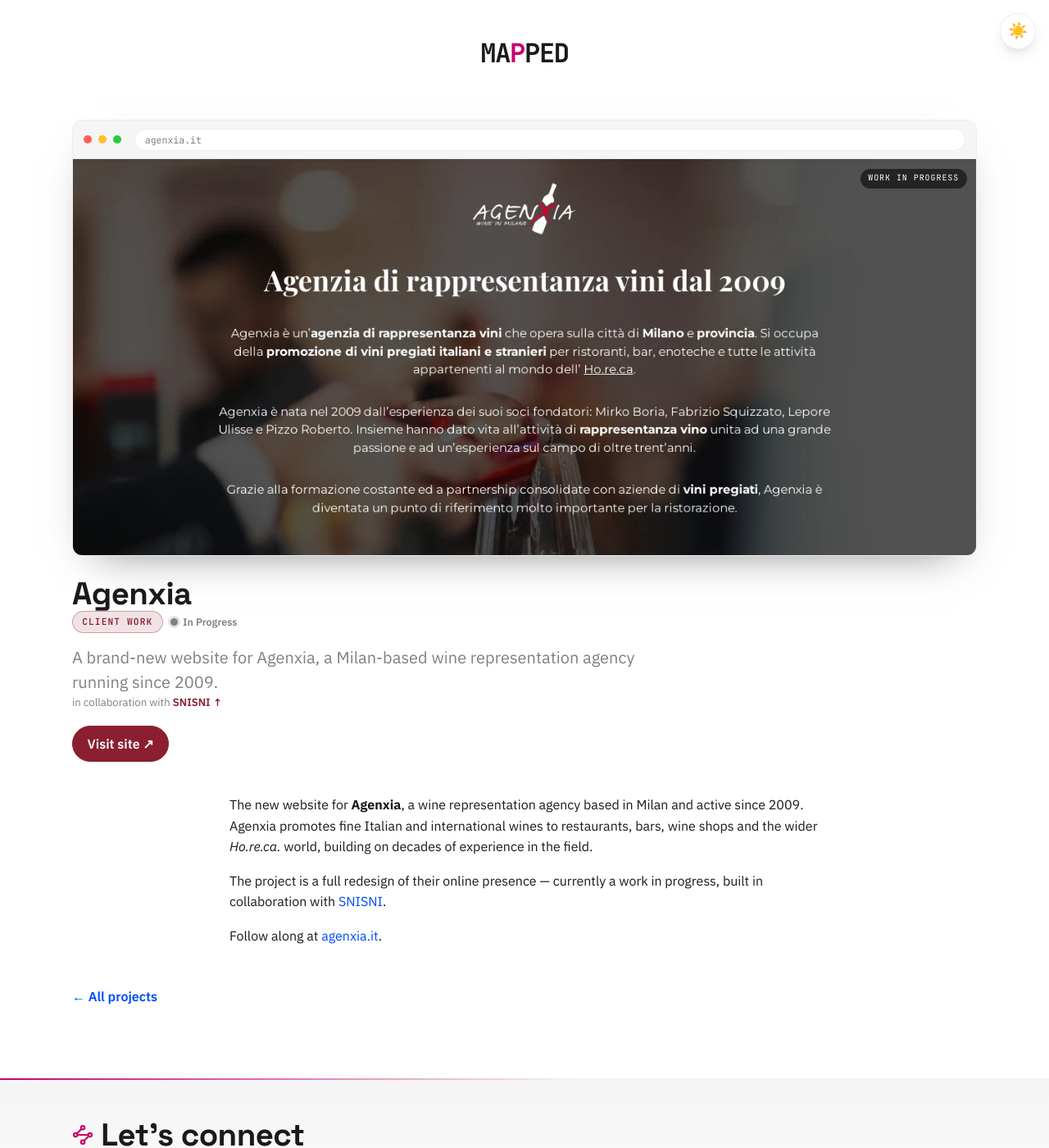
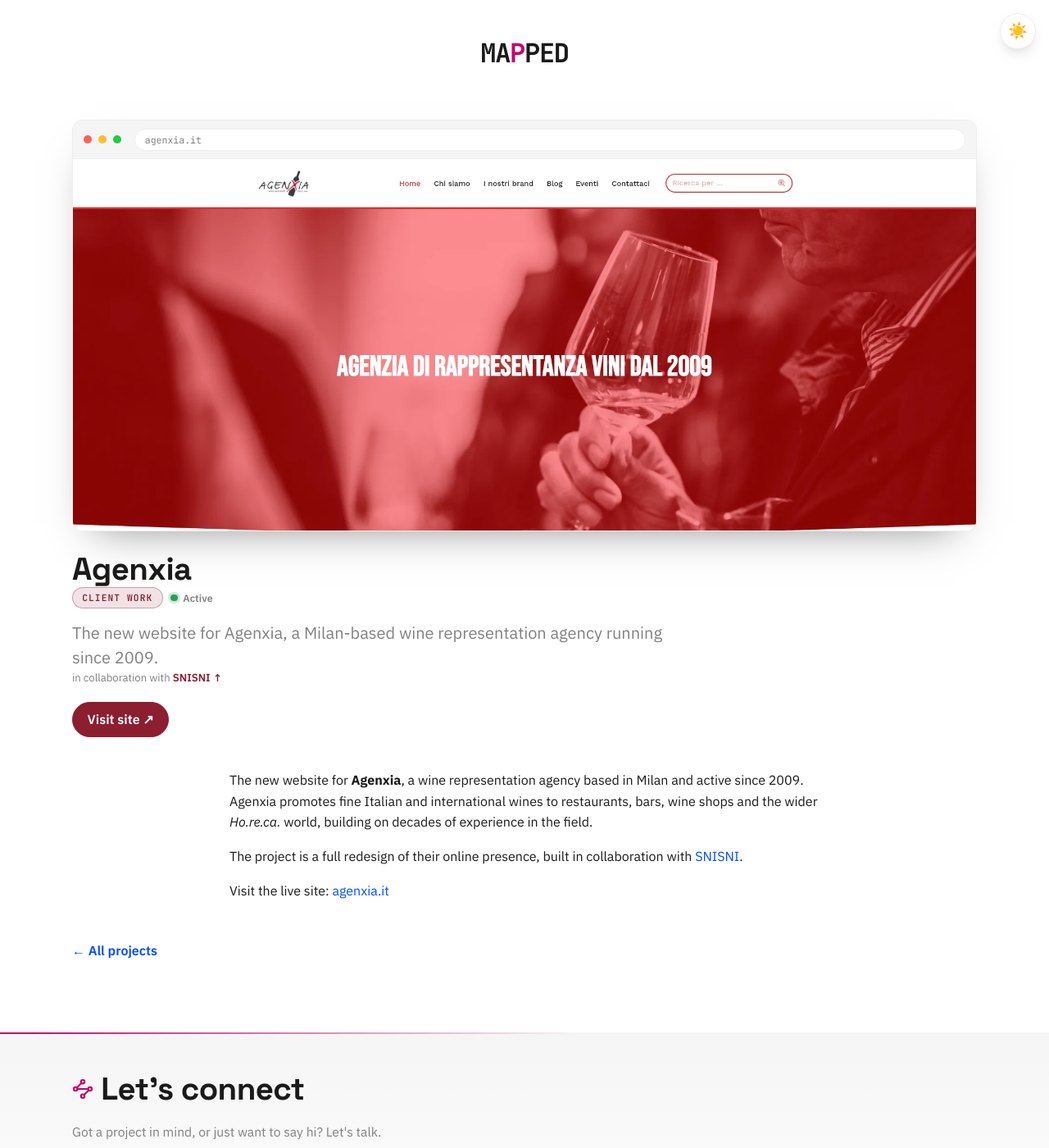
Before and after one commit to Matt0472/mapped, a Jekyll site: the page built from _projects/agenxia.md, in a window 1280 px wide and 1400 px high. Shown: the whole window at 82% size. Built offline with Jekyll 4.4.1, drawn with Linux system fonts in a browser that asks for light colours.

Commit message:
Mark Agenxia project as released
Swap the work-in-progress screenshot for a capture of the live site,
drop the "work in progress" badge and set status to active.

Co-Authored-By: Claude Opus 5.5 <noreply@anthropic.com>

```diff
--- a/_projects/agenxia.md
+++ b/_projects/agenxia.md
@@ -1,13 +1,12 @@
 ---
 title: "Agenxia"
-description: "A brand-new website for Agenxia, a Milan-based wine representation agency running since 2009."
+description: "The new website for Agenxia, a Milan-based wine representation agency running since 2009."
 screenshot: "/assets/images/projects/agenxia-screenshot.webp"
 brand_color: "#8b1e2f"
 featured: true
 order: 3
 category: "client work"
-status: "in progress"
-badge: "work in progress"
+status: "active"
 external_url: "https://agenxia.it/"
 collaborator_name: "SNISNI"
 collaborator_url: "https://snisni.it"
@@ -17,9 +16,9 @@ The new website for **Agenxia**, a wine representation agency based in Milan and
 Agenxia promotes fine Italian and international wines to restaurants, bars, wine shops and the wider
 *Ho.re.ca.* world, building on decades of experience in the field.
 
-The project is a full redesign of their online presence — currently a work in progress, built in
-collaboration with [SNISNI](https://snisni.it).
+The project is a full redesign of their online presence, built in collaboration with
+[SNISNI](https://snisni.it).
 
-<!-- TODO: add details on the tech stack and your specific role once ready -->
+<!-- TODO: add details on the tech stack and your specific role -->
 
-Follow along at [agenxia.it](https://agenxia.it/).
+Visit the live site: [agenxia.it](https://agenxia.it/)
```
Also changed, not shown: assets/images/projects/agenxia-screenshot.webp.
